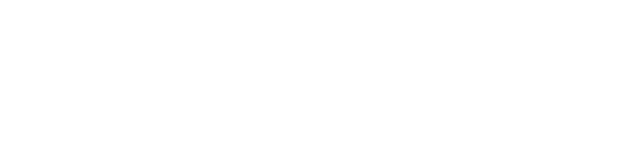
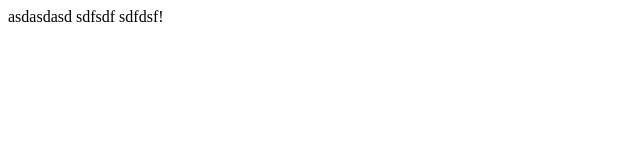
Before and after one commit to N1khto/myprod1, a plain HTML site: page index.html in a window 1280 px wide. Shown: the whole page, without its empty margins (0-640 px from the left). Drawn offline with Linux system fonts and the light colour scheme.

Commit message:
ad asdasdasdasd

```diff
--- a/index.html
+++ b/index.html
@@ -7,6 +7,8 @@
   <title>Document!</title>
 </head>
 <body>
-
+  asdasdasd
+  sdfsdf
+  sdfdsf!
 </body>
 </html>
```
